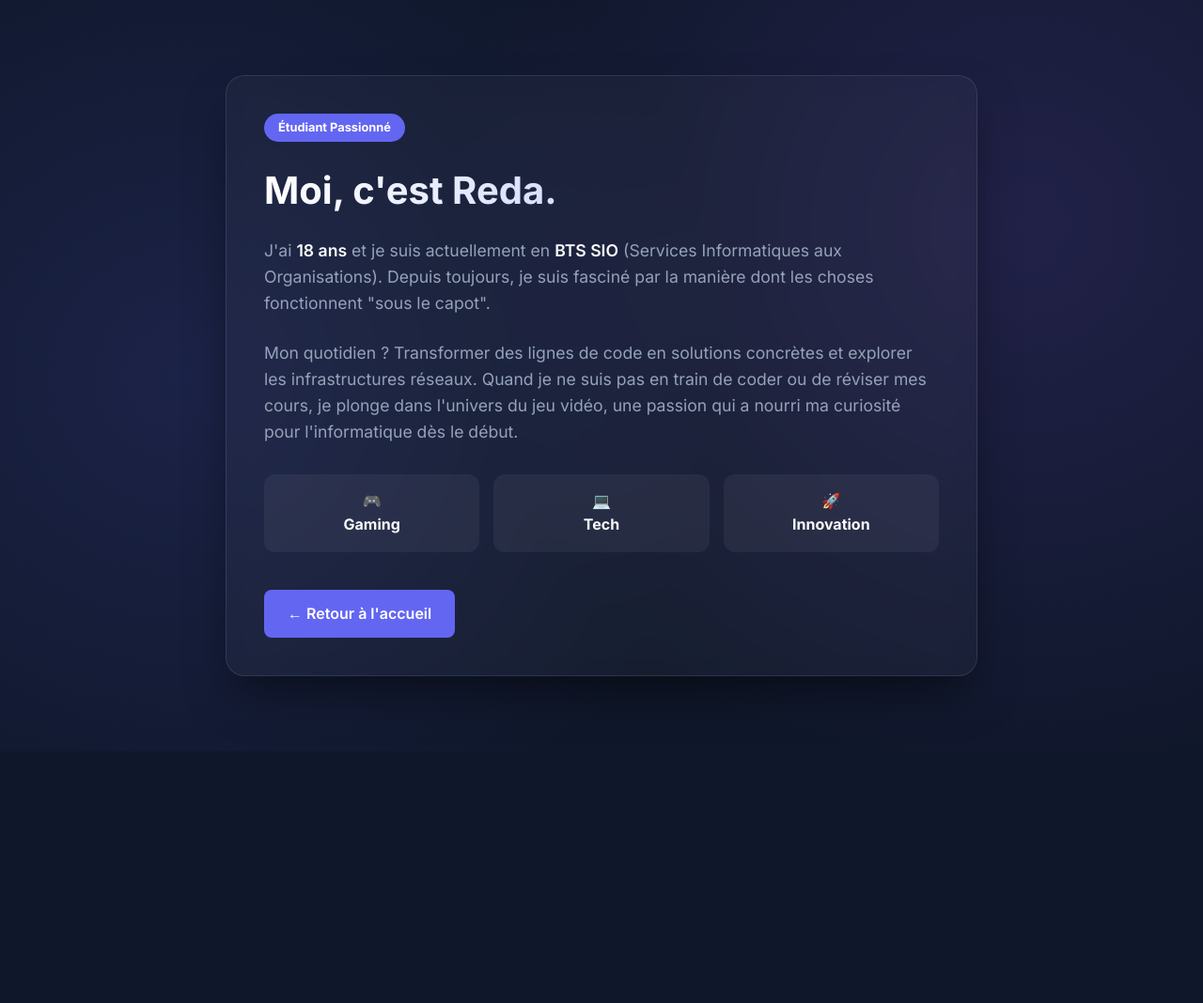
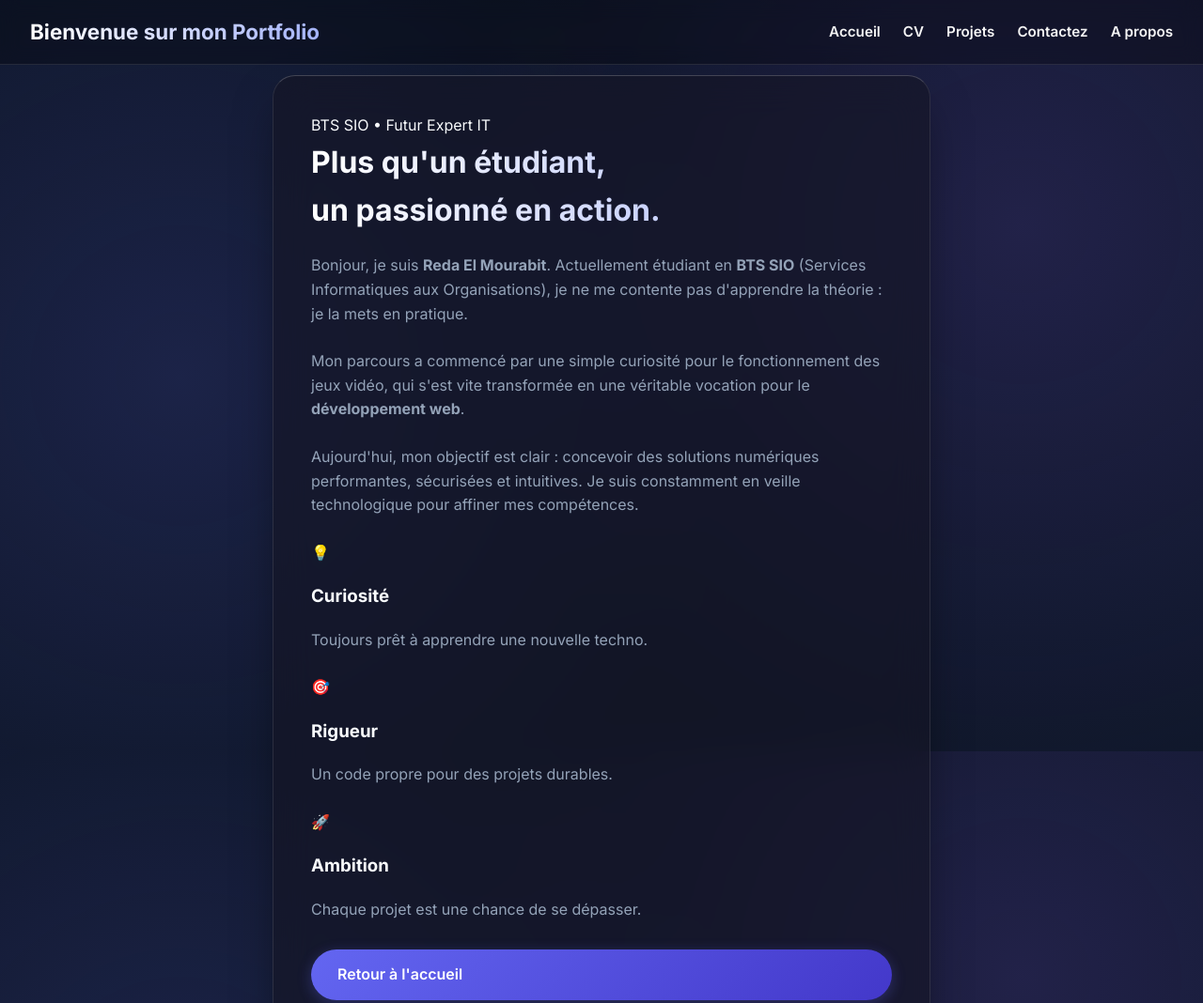
Before and after one commit to nowxyiii/Portfolio, a website: page about me.html in a window 1280 px wide. Shown: the top 1068 px of the page at 94% size. Before the commit the page ends 800 px from the top, so only its background shows below. Drawn offline with Linux system fonts and the light colour scheme.

Commit message:
Final Release V2.0.5 update major

```diff
--- a/about me.html
+++ b/about me.html
@@ -3,42 +3,59 @@
 <head>
     <meta charset="UTF-8">
     <meta name="viewport" content="width=device-width, initial-scale=1.0">
-    <title>À propos | Reda</title>
-    <link rel="stylesheet" href="css/about_me.css">
+    <title>À propos | Reda El Mourabit</title>
+    <link rel="stylesheet" href="style.css">
     <link rel="stylesheet" href="css/mobile.css">
+    <link rel="stylesheet" href="css/header.css">
 </head>
 <body>
 
-<div class="container">
-    <span class="badge">Étudiant Passionné</span>
-    <h1>Moi, c'est Reda.</h1>
+        <div id="header"></div>
+    <main>
+        <div class="glass-card text-left" style="max-width: 700px;">
+
+            <span class="badge">BTS SIO • Futur Expert IT</span>
+
+            <h1>Plus qu'un étudiant,<br>un passionné en action.</h1>
+
             <p>
-        J'ai <span class="highlight">18 ans</span> et je suis actuellement en <span class="highlight">BTS SIO</span> (Services Informatiques aux Organisations).
-        Depuis toujours, je suis fasciné par la manière dont les choses fonctionnent "sous le capot".
+                Bonjour, je suis <strong>Reda El Mourabit</strong>. Actuellement étudiant en <strong>BTS SIO</strong> (Services Informatiques aux Organisations), je ne me contente pas d'apprendre la théorie : je la mets en pratique.
             </p>
 
             <p>
-        Mon quotidien ? Transformer des lignes de code en solutions concrètes et explorer les infrastructures réseaux.
-        Quand je ne suis pas en train de coder ou de réviser mes cours, je plonge dans l'univers du jeu vidéo,
-        une passion qui a nourri ma curiosité pour l'informatique dès le début.
+                Mon parcours a commencé par une simple curiosité pour le fonctionnement des jeux vidéo, qui s'est vite transformée en une véritable vocation pour le <strong>développement web</strong>.
             </p>
 
-    <div class="hobbies">
-        <div class="hobby-card">
-            🎮 <br> <strong>Gaming</strong>
+            <p>
+                Aujourd'hui, mon objectif est clair : concevoir des solutions numériques performantes, sécurisées et intuitives. Je suis constamment en veille technologique pour affiner mes compétences.
+            </p>
+
+            <div class="skills-grid">
+                <div class="skill-item">
+                    <span class="icon">💡</span>
+                    <h3>Curiosité</h3>
+                    <p>Toujours prêt à apprendre une nouvelle techno.</p>
                 </div>
-        <div class="hobby-card">
-            💻 <br> <strong>Tech</strong>
+                <div class="skill-item">
+                    <span class="icon">🎯</span>
+                    <h3>Rigueur</h3>
+                    <p>Un code propre pour des projets durables.</p>
                 </div>
-        <div class="hobby-card">
-            🚀 <br> <strong>Innovation</strong>
+                <div class="skill-item">
+                    <span class="icon">🚀</span>
+                    <h3>Ambition</h3>
+                    <p>Chaque projet est une chance de se dépasser.</p>
                 </div>
             </div>
 
-    <div class="button-container">
-        <a href="index.html" class="btn-retour">← Retour à l'accueil</a>
-    </div>
+            <div class="button-group" style="margin-top: 30px; display: flex; gap: 15px; flex-wrap: wrap;">
+                <a href="index.html" class="btn">Retour à l'accueil</a>
+                <a href="contact.html" class="btn" style="background: transparent; border: 1px solid var(--primary);">Me contacter</a>
             </div>
 
+        </div>
+    </main>
+
+    <script src="java/header.js"></script>
 </body>
 </html>
--- a/css/about_me.css
+++ b/css/about_me.css
@@ -116,3 +116,56 @@ p {
     transform: translateX(-5px);
     box-shadow: 0 4px 12px rgba(99, 102, 241, 0.3);
 }
+
+/* --- Ajout pour la page À Propos --- */
+
+.badge {
+    display: inline-block;
+    background: rgba(99, 102, 241, 0.2); /* Fond violet léger */
+    color: #a5b4fc;
+    padding: 6px 12px;
+    border-radius: 50px;
+    font-size: 0.85rem;
+    font-weight: 600;
+    margin-bottom: 15px;
+    border: 1px solid rgba(99, 102, 241, 0.3);
+}
+
+.skills-grid {
+    display: grid;
+    grid-template-columns: repeat(auto-fit, minmax(150px, 1fr));
+    gap: 20px;
+    margin-top: 30px;
+}
+
+.skill-item {
+    background: rgba(255, 255, 255, 0.05);
+    padding: 20px;
+    border-radius: 16px;
+    text-align: center;
+    border: 1px solid rgba(255, 255, 255, 0.1);
+    transition: transform 0.3s ease;
+}
+
+.skill-item:hover {
+    transform: translateY(-5px);
+    background: rgba(255, 255, 255, 0.08);
+}
+
+.skill-item .icon {
+    font-size: 2rem;
+    display: block;
+    margin-bottom: 10px;
+}
+
+.skill-item h3 {
+    font-size: 1.1rem;
+    color: white;
+    margin: 5px 0;
+}
+
+.skill-item p {
+    font-size: 0.85rem;
+    margin: 0;
+    color: #94a3b8;
+}
--- a/css/header.css
+++ b/css/header.css
@@ -1,17 +1,19 @@
-/* ----------- Navbar ----------- */
+/* css/header.css */
 .navbar {
-    background: rgba(0, 0, 0, 0.3);
+    position: fixed; /* Sort le header du centrage Flexbox */
+    top: 0;
+    left: 0;
+    width: 100%; /* Obligatoire pour prendre toute la largeur */
+
+   background: rgba(0, 0, 0, 0.3);
     backdrop-filter: blur(10px);
     padding: 1rem 2rem;
     display: flex;
     align-items: center;
     justify-content: space-between;
-    position: sticky;
-    top: 0;
-    z-index: 10;
-    border-bottom: 1px solid rgba(255,255,255,0.1);
-    opacity: 0.95;
-
+    z-index: 1000; /* Pour qu'il passe au-dessus du reste */
+    border-bottom: 1px solid rgba(255, 255, 255, 0.1);
+    box-sizing: border-box; /* Pour que le padding ne dépasse pas */
 }
 
 .navbar h1 {
--- a/css/projet.css
+++ b/css/projet.css
@@ -18,7 +18,8 @@ body {
     width: 100vw;
     height: 100vh;
     object-fit: cover;
-    z-index: 0;
+    object-position: center;
+    z-index: -1;
     pointer-events: none;
 }
 
```
Also changed, not shown: Projet.html (+2 -1 lines), contact.html (+5 -3 lines), css/index.css (+32 -23 lines), cv.html (+1 -4 lines), index.html (+5 -3 lines), image/Uruka Minami_s eyes Tokyo Ghoul Jac.gif (deleted), image/fond d'ecran site v2.webp (added), image/fond d'ecran site.jpg (deleted), 1 other file. Lines whose indentation alone changed are shown as unchanged.
